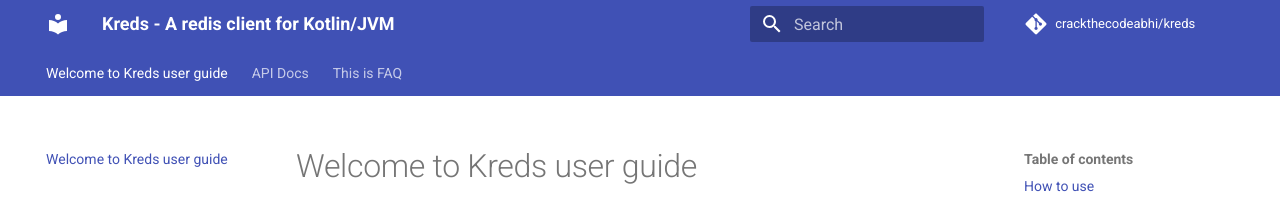
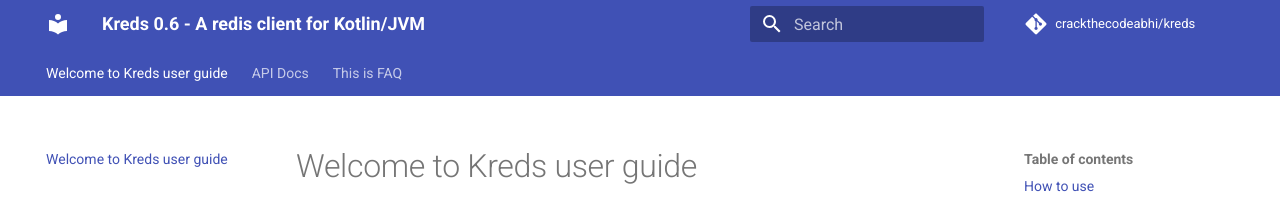
Before and after one commit to crackthecodeabhi/kreds, an MkDocs documentation site: the page built from docs/userguide/docs/index.md, in a window 1280 px wide. Shown: the top 206 px of the page. Built offline with MkDocs 1.6.1 and Material for MkDocs 9.7.7, drawn with Linux system fonts in a browser that asks for light colours; comment, search, counter and statistics services are not loaded.

Commit message:
docs updated to 0.6

```diff
--- a/docs/userguide/mkdocs.yml
+++ b/docs/userguide/mkdocs.yml
@@ -1,4 +1,4 @@
-site_name: Kreds - A redis client for Kotlin/JVM
+site_name: Kreds 0.6 - A redis client for Kotlin/JVM
 
 site_url: https://github.com/crackthecodeabhi/kreds
 site_author: Abhijith Shivaswamy
```
